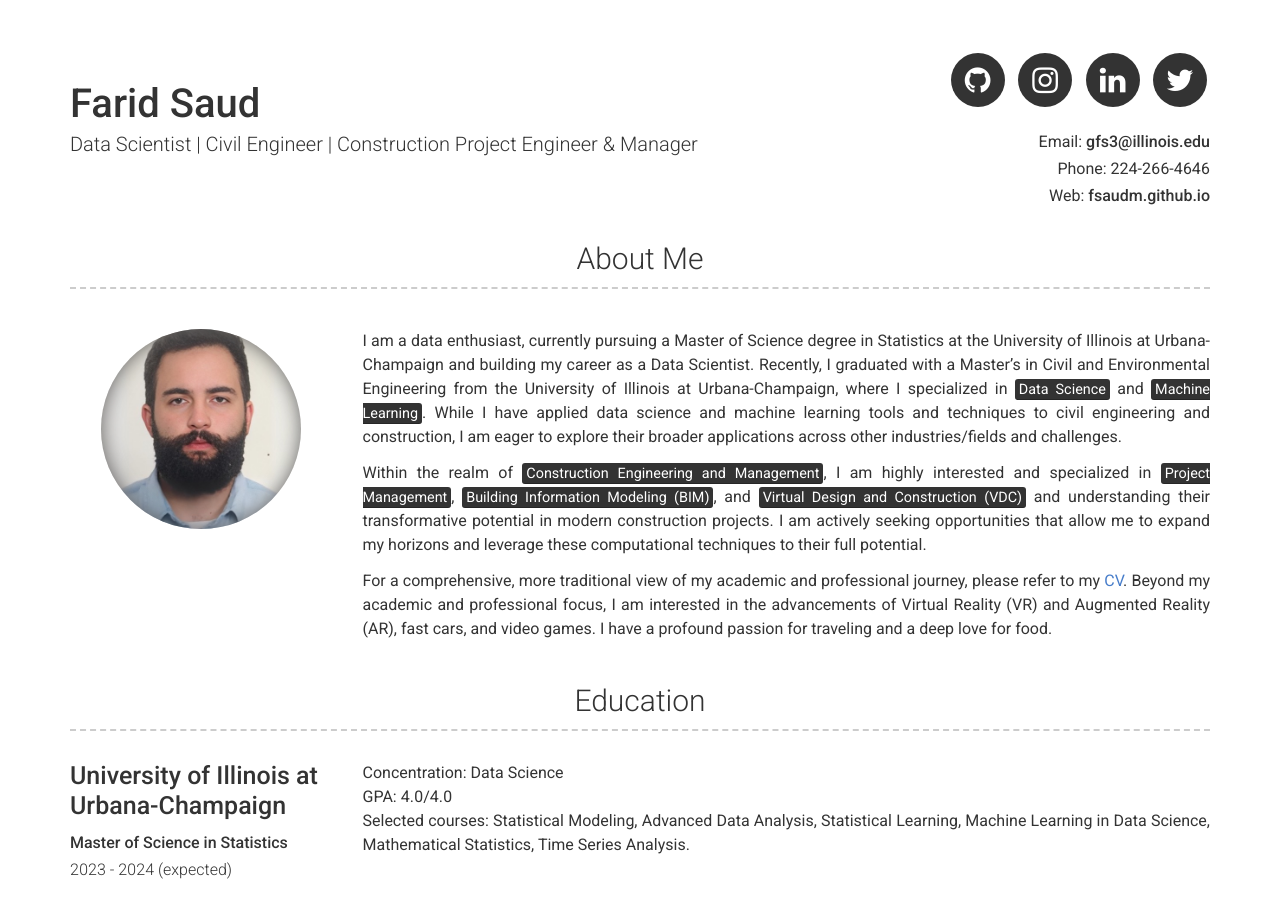
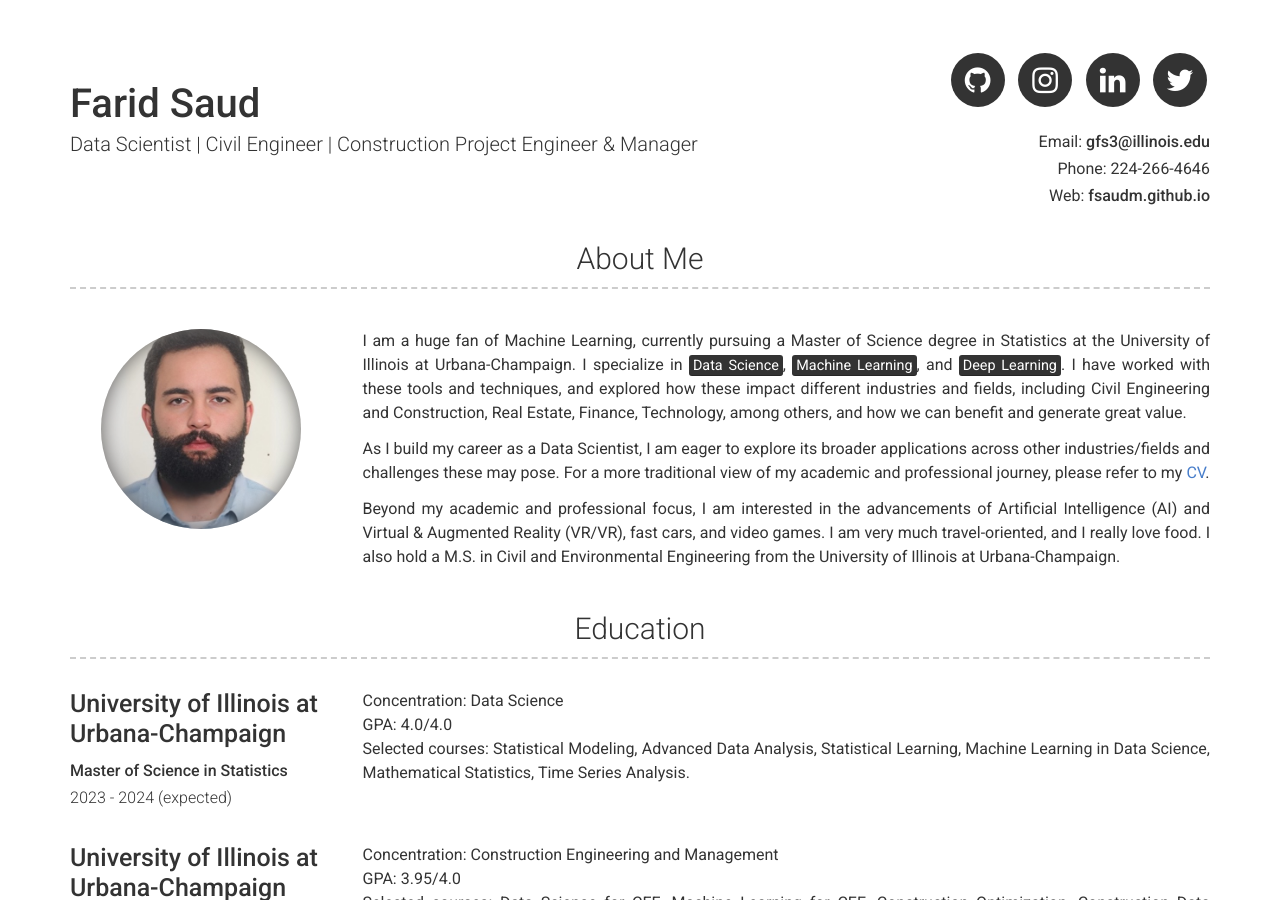
Before and after one commit to fsaudm/fsaudm.github.io, a Jekyll site: the page built from index.md, in a window 1280 px wide and 900 px high. Built offline with Jekyll 4.4.1, drawn with Linux system fonts in a browser that asks for light colours; some of the changed text lies outside the part shown.

Commit message:
A few updates from vscode

```diff
--- a/_config.yml
+++ b/_config.yml
@@ -25,11 +25,18 @@ linkedin_username: faridsaud
 # about_title: About Me (Use this to override about section title)
 about_profile_image: profile.jpg
 about_content: | # This will include new lines to allow paragraphs
-  I am a data enthusiast, currently pursuing a Master of Science degree in Statistics at the University of Illinois at Urbana-Champaign and building my career as a Data Scientist. Recently, I graduated with a Master's in Civil and Environmental Engineering from the University of Illinois at Urbana-Champaign, where I specialized in <mark>Data Science</mark> and <mark>Machine Learning</mark>. While I have applied data science and machine learning tools and techniques to civil engineering and construction, I am eager to explore their broader applications across other industries/fields and challenges.
+  I am a huge fan of Machine Learning, currently pursuing a Master of Science degree in Statistics at the University of Illinois at Urbana-Champaign. I specialize in <mark>Data Science</mark>, <mark>Machine Learning</mark>, and <mark>Deep Learning</mark>. I have worked with these tools and techniques, and explored how these impact different industries and fields, including Civil Engineering and Construction, Real Estate, Finance, Technology, among others, and how we can benefit and generate great value.
 
-  Within the realm of <mark>Construction Engineering and Management</mark>, I am highly interested and specialized in <mark>Project Management</mark>, <mark>Building Information Modeling (BIM)</mark>, and <mark>Virtual Design and Construction (VDC)</mark> and understanding their transformative potential in modern construction projects. I am actively seeking opportunities that allow me to expand my horizons and leverage these computational techniques to their full potential.
 
-  For a comprehensive, more traditional view of my academic and professional journey, please refer to my [CV](https://uofi.box.com/s/q1jzz2jo1bou04atrciunc2lwbo3wrj0). Beyond my academic and professional focus, I am interested in the advancements of Virtual Reality (VR) and Augmented Reality (AR), fast cars, and video games. I have a profound passion for traveling and a deep love for food.
+  As I build my career as a Data Scientist, I am eager to explore its broader applications across other industries/fields and challenges these may pose. For a more traditional view of my academic and professional journey, please refer to my [CV](https://uofi.box.com/s/q1jzz2jo1bou04atrciunc2lwbo3wrj0).
+
+
+  Beyond my academic and professional focus, I am interested in the advancements of Artificial Intelligence (AI) and Virtual & Augmented Reality (VR/VR), fast cars, and video games. I am very much travel-oriented, and I really love food. I also hold a M.S. in Civil and Environmental Engineering from the University of Illinois at Urbana-Champaign.
+
+
+# Within the realm of <mark>Construction Engineering and Management</mark>, I specialize in <mark>Project Management</mark>, <mark>Building Information Modeling (BIM)</mark>, and <mark>Virtual Design and Construction (VDC)</mark> and understanding their transformative potential in modern construction projects. I am actively seeking opportunities that allow me to expand my horizons and leverage these computational techniques to their full potential.
+
+
 
 
 # Footer
--- a/_data/languages.yml
+++ b/_data/languages.yml
@@ -1,8 +1,8 @@
-description: "I highly value languages for the rich cultural connections they offer, as they enable deeper engagements and insights across different regions and cultures. You can talk to me (limited in some cases!) in:"
+description: "I highly value languages for the rich cultural connections they offer, as I believe they enable deeper engagement and insights across different regions and cultures. You can talk to me (limited in some cases!) in:"
 languages:
   - name: Spanish
     proficiency: Native Language
-    country_code: ES
+    country_code: EC
   - name: English
     proficiency: Full Professional Proficiency
     country_code: US
--- a/_includes/programming.html
+++ b/_includes/programming.html
@@ -1,5 +1,5 @@
 <div class="container programming-container">
-  <h3>{{ site.programming_title | default: "Programming and Data Manipulation" }}</h3>
+  <h3>{{ site.programming_title | default: "Coding and Data Manipulation" }}</h3>
   <p>
     {{ site.data.programming.description }}
   </p>
```
Also changed, not shown: _data/programming.yml (+6 -5 lines).
